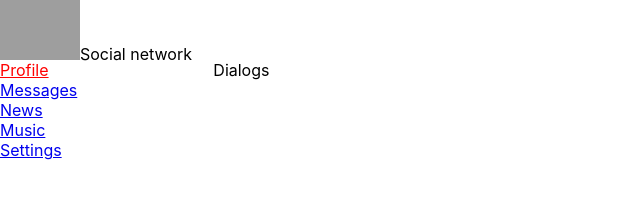
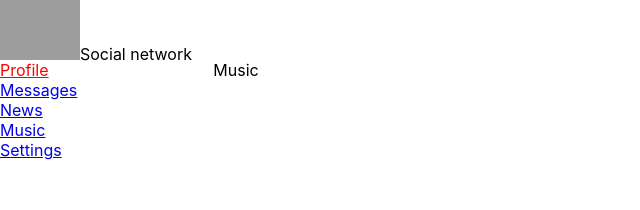
Before and after one commit to af4n/react-social-network, a React (Create React App) app: page /music in a window 1280 px wide. Shown: the top 210 px of the page, without its empty margins (0-640 px from the left). Built offline with nearby package versions, Linux system fonts and the light colour scheme; grey boxes are pictures that could not be loaded.

Commit message:
router pages was added

```diff
--- a/package.json
+++ b/package.json
@@ -8,6 +8,7 @@
     "@testing-library/user-event": "^7.2.1",
     "react": "^16.13.1",
     "react-dom": "^16.13.1",
+    "react-router-dom": "^5.2.0",
     "react-scripts": "3.4.1"
   },
   "scripts": {
--- a/src/App.js
+++ b/src/App.js
@@ -4,17 +4,26 @@
 import Navbar from "./components/Navbar/Navbar";
 import Profile from "./components/Profile/Profile";
 import Dialogs from "./components/Dialogs/Dialogs";
+import { Route, BrowserRouter } from "react-router-dom";
+import News from "./components/News/News";
+import Music from "./components/Music/Music";
+import Settings from "./components/Settings/Settings";
 
 const App = () => {
   return (
-    <div className="app-wrapper">
-      <Header />
-      <Navbar />
-      <div className="app-wrapper-content">
-        {/*<Profile />*/}
-        <Dialogs />
+    <BrowserRouter>
+      <div className="app-wrapper">
+        <Header/>
+        <Navbar/>
+        <div className="app-wrapper-content">
+          <Route path="/dialogs" component={Dialogs}/>
+          <Route path="/profile" component={Profile}/>
+          <Route path="/news" component={News} />
+          <Route path="/music" component={Music} />
+          <Route path="/settings" component={Settings} />
+        </div>
       </div>
-    </div>
+    </BrowserRouter>
   );
 }
 
--- /dev/null
+++ b/src/components/Music/Music.jsx
@@ -0,0 +1,12 @@
+import React from "react";
+import styles from "./Music.module.css"
+
+const Music = (props) => {
+  return (
+    <div>
+      Music
+    </div>
+  )
+}
+
+export default Music;
--- a/src/components/Navbar/Navbar.jsx
+++ b/src/components/Navbar/Navbar.jsx
@@ -11,13 +11,13 @@
         <a href="/dialogs">Messages</a>
       </div>
       <div className={styles.item}>
-        <a href="#">News</a>
+        <a href="/news">News</a>
       </div>
       <div className={styles.item}>
-        <a href="#">Music</a>
+        <a href="/music">Music</a>
       </div>
       <div className={styles.item}>
-        <a href="#">Settings</a>
+        <a href="/settings#">Settings</a>
       </div>
     </nav>
   );
--- /dev/null
+++ b/src/components/News/News.jsx
@@ -0,0 +1,12 @@
+import React from "react";
+import styles from "./News.module.css"
+
+const News = (props) => {
+  return (
+    <div>
+      News
+    </div>
+  )
+}
+
+export default News;
--- /dev/null
+++ b/src/components/Settings/Settings.jsx
@@ -0,0 +1,12 @@
+import React from "react";
+import styles from "./Settings.module.css"
+
+const Settings = (props) => {
+  return (
+    <div>
+      Setings
+    </div>
+  )
+}
+
+export default Settings;
```
Also changed, not shown: src/components/Music/Music.module.css (added), src/components/News/News.module.css (added), src/components/Settings/Settings.module.css (added), 1 other file (tests, documents, lock files or other folders).
